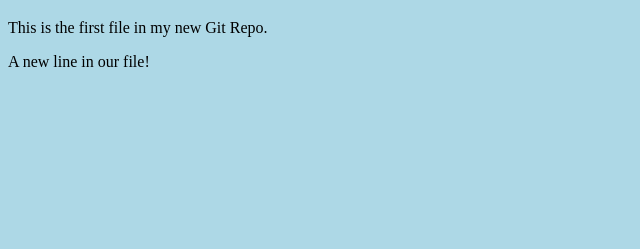
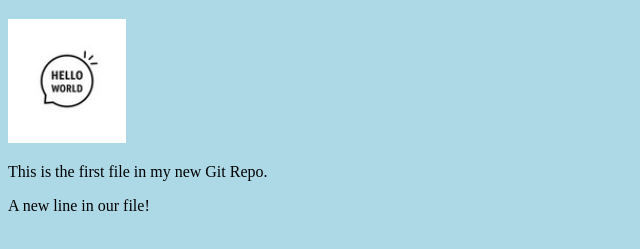
Before and after one commit to johngodbe/hello-world, a plain HTML site: page index.html in a window 1280 px wide. Shown: the part 61-310 px from the top of the page, without its empty margins (0-640 px from the left). Drawn offline with Linux system fonts and the light colour scheme.

Commit message:
Added image to Hello World

```diff
--- a/index.html
+++ b/index.html
@@ -7,6 +7,8 @@
 <body>
 
 <h1>Hello world!</h1>
+<div><img src="img_hello_world.jpg" alt="Hello World from Space"
+style="width:100%;max-width:118px"></div>
 <p>This is the first file in my new Git Repo.</p>
 <p>A new line in our file!</p>
 
```
Also changed, not shown: img_hello_world.jpg (added).
